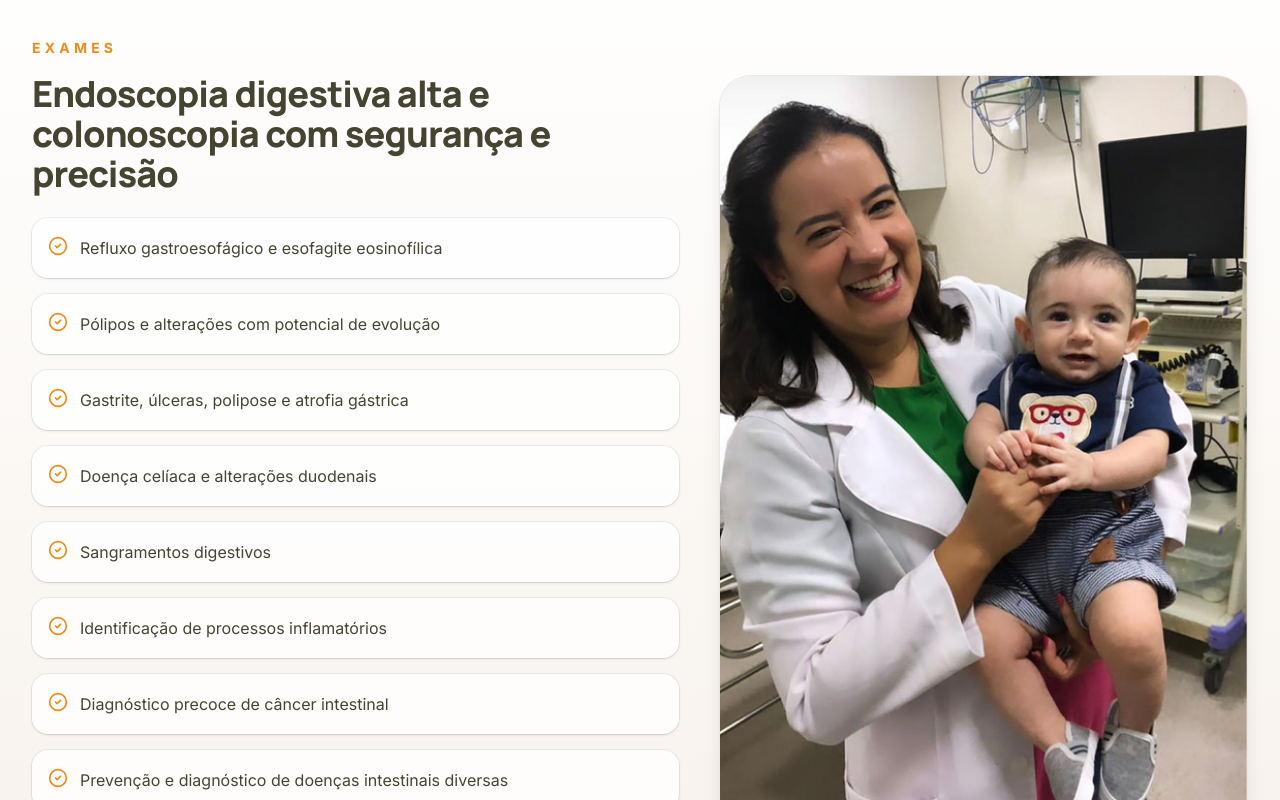
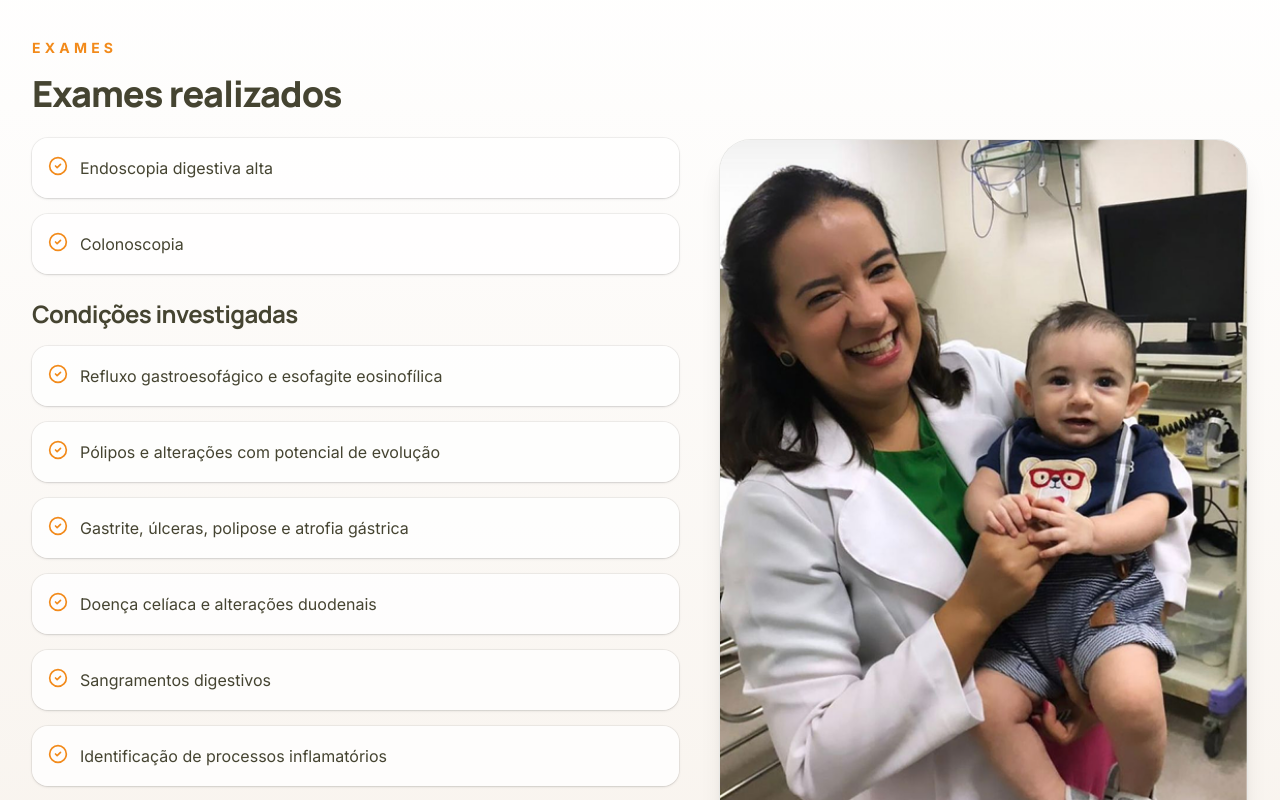
Before and after one commit to Lucas-Vasques/lidiane-clinic-site, a Next.js app: page / in a window 1280 px wide. Shown: the part 2800-3600 px from the top of the page. Built offline with nearby package versions, Linux system fonts and the light colour scheme.

Commit message:
clarify clinical services and examinations

```diff
--- a/components/sections/exams-section.tsx
+++ b/components/sections/exams-section.tsx
@@ -4,7 +4,7 @@ import Image from "next/image";
 import Link from "next/link";
 import { motion } from "framer-motion";
 import { Button } from "@/components/ui/button";
-import { exams } from "@/lib/data";
+import { investigatedConditions, performedExams } from "@/lib/data";
 import { CheckCircle2, MessageCircle } from "lucide-react";
 
 export function ExamsSection() {
@@ -21,17 +21,31 @@ export function ExamsSection() {
           <div>
             <p className="text-sm font-bold uppercase tracking-[0.3em] text-[#f28a1a]">Exames</p>
             <h2 className="mt-4 text-3xl font-extrabold tracking-tight text-foreground sm:text-4xl">
-              Endoscopia digestiva alta e colonoscopia com segurança e precisão
+              Exames realizados
             </h2>
           </div>
 
           <div className="grid gap-4">
-            {exams.map((item) => (
+            {performedExams.map((item) => (
               <div key={item} className="flex items-start gap-3 rounded-2xl bg-white/80 p-4 shadow-sm ring-1 ring-black/5">
                 <CheckCircle2 className="mt-0.5 size-5 shrink-0 text-[#f28a1a]" />
                 <p className="text-base leading-7 text-muted-foreground">{item}</p>
               </div>
             ))}
+          </div>
+
+          <div>
+            <h3 className="text-2xl font-bold tracking-tight text-foreground">
+              Condições investigadas
+            </h3>
+            <div className="mt-4 grid gap-4">
+              {investigatedConditions.map((item) => (
+                <div key={item} className="flex items-start gap-3 rounded-2xl bg-white/80 p-4 shadow-sm ring-1 ring-black/5">
+                  <CheckCircle2 className="mt-0.5 size-5 shrink-0 text-[#f28a1a]" />
+                  <p className="text-base leading-7 text-muted-foreground">{item}</p>
+                </div>
+              ))}
+            </div>
           </div>
 
           <Button asChild size="lg" className="rounded-full bg-[#f28a1a] px-8 text-base text-white hover:bg-[#db7a12]">
--- a/components/sections/services-section.tsx
+++ b/components/sections/services-section.tsx
@@ -10,7 +10,7 @@ export function ServicesSection() {
         <div className="mx-auto max-w-3xl text-center">
           <p className="text-sm font-bold uppercase tracking-[0.3em] text-primary">Consultas</p>
           <h2 className="mt-4 text-3xl font-extrabold tracking-tight sm:text-4xl">
-            Cuidado completo em saúde digestiva
+            Consultas e áreas de atuação
           </h2>
           <p className="mt-4 text-lg leading-8 text-muted-foreground">
             Áreas de atuação organizadas de forma clara, com linguagem acolhedora e aparência mais premium.
--- a/lib/data.ts
+++ b/lib/data.ts
@@ -48,7 +48,12 @@ export const services = [
   },
 ];
 
-export const exams = [
+export const performedExams = [
+  "Endoscopia digestiva alta",
+  "Colonoscopia",
+];
+
+export const investigatedConditions = [
   "Refluxo gastroesofágico e esofagite eosinofílica",
   "Pólipos e alterações com potencial de evolução",
   "Gastrite, úlceras, polipose e atrofia gástrica",
```
